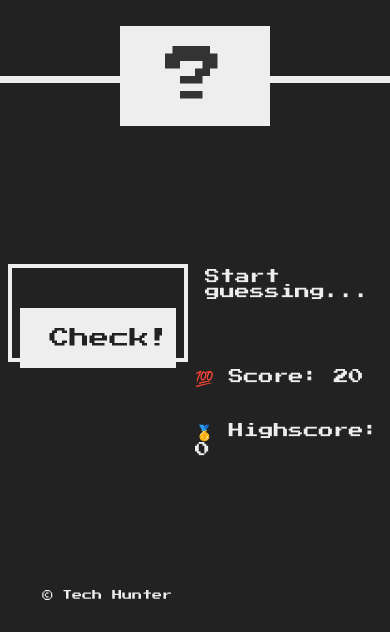
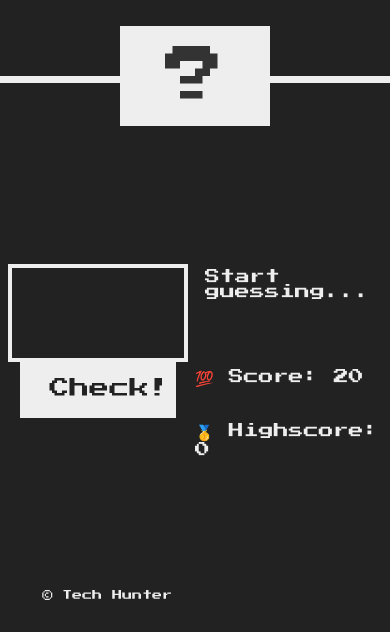
Before and after one commit to GoSTEAN/guess_my_number, a plain HTML site: page index.html in a window 390 px wide. Shown: the part 212-844 px from the top of the page. Drawn offline with Linux system fonts and the light colour scheme.

Commit message:
Updated.

```diff
--- a/style.css
+++ b/style.css
@@ -161,6 +161,6 @@ margin-bottom: 2rem;
     .check {
         width: 40%;
         position: absolute;
-        top: 52rem;
+        top: 57rem;
     }
 }
```
